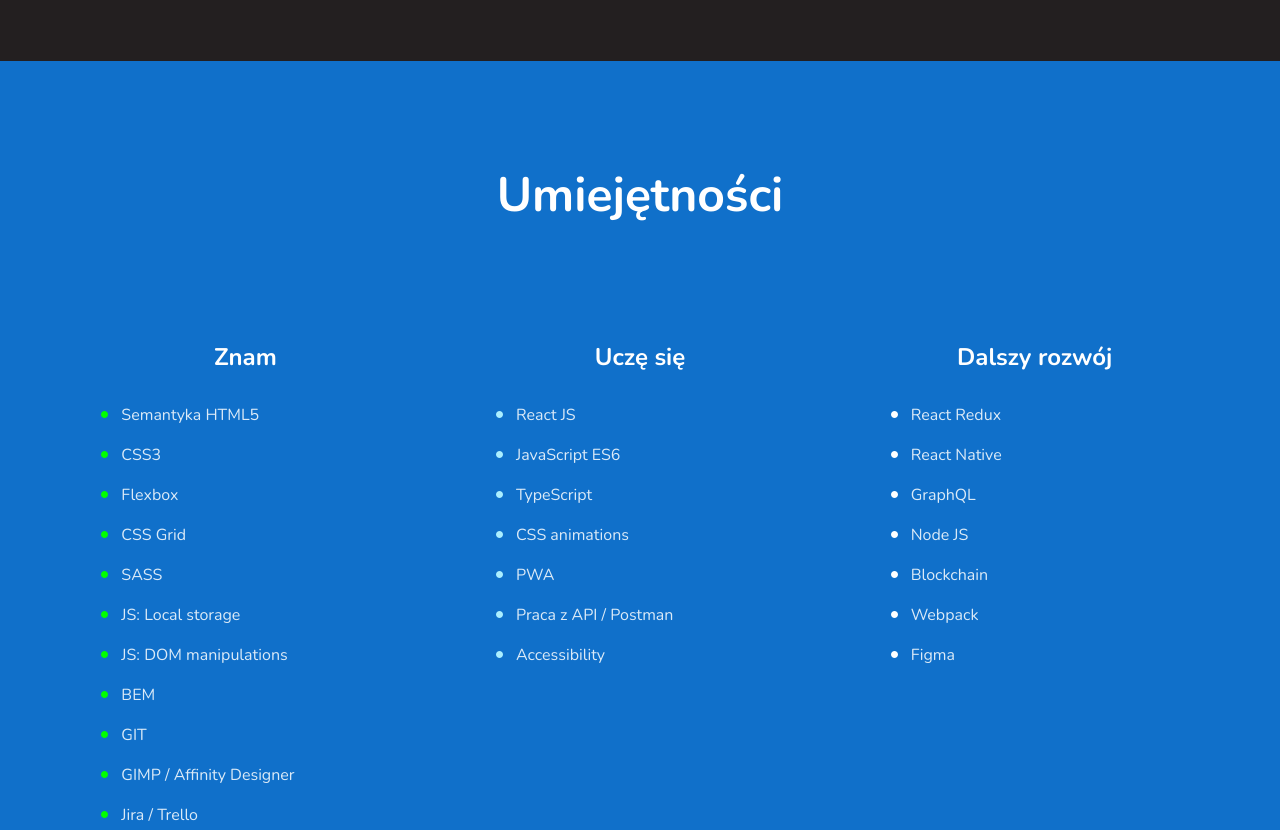
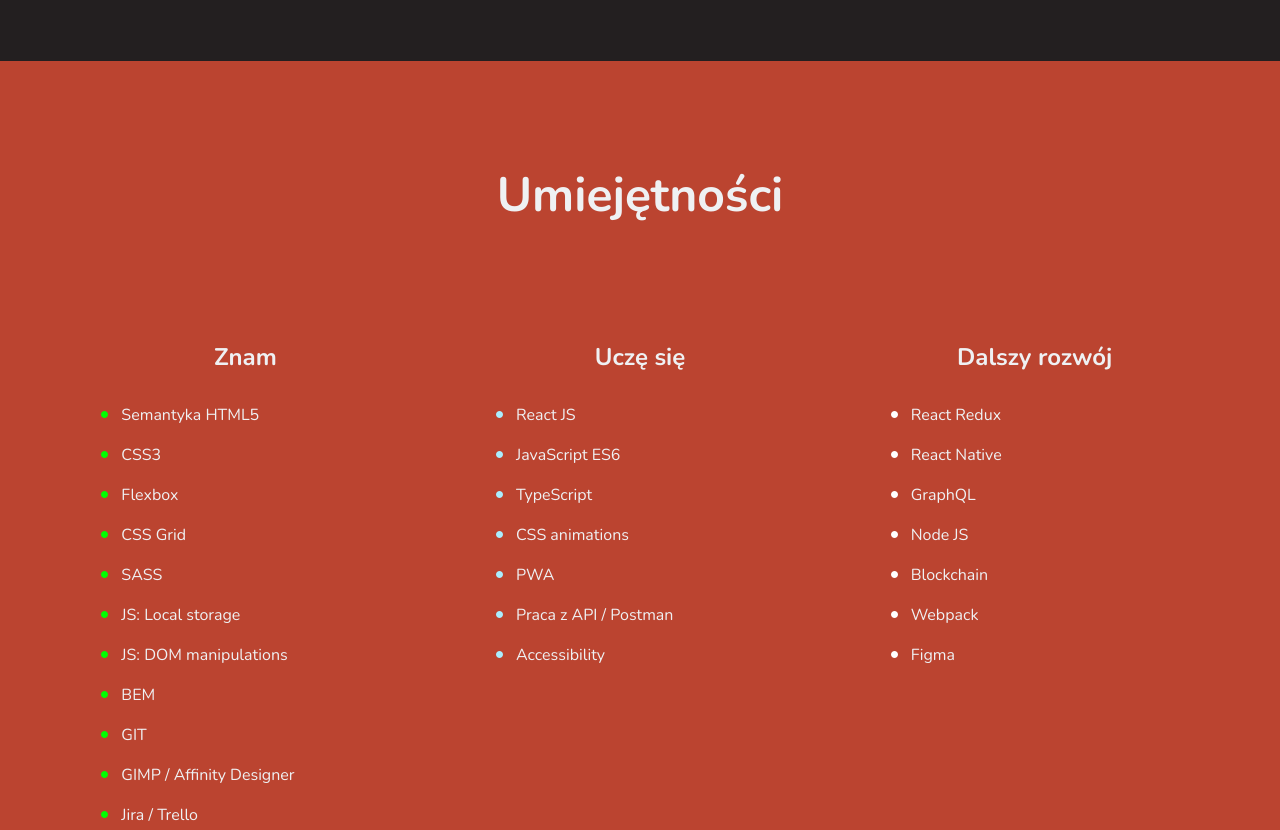
Before and after one commit to pawel-jezior/pawel-jezior.github.io, a website built with webpack: page src/pages/index.html in a window 1280 px wide. Shown: the part 914-1744 px from the top of the page. Built offline with nearby package versions, Linux system fonts and the light colour scheme; no server answers.

Commit message:
skills section: change bacgkround and text color

```diff
--- a/src/scss/modules/skills.scss
+++ b/src/scss/modules/skills.scss
@@ -1,6 +1,6 @@
 .skills {
-  background: $blue;
-  color: #fff;
+  background: $internationalOrangeGoldenGateBridge;
+  color: $cultured;
   padding: 64px 16px 64px;
   &__columns {
     @media (min-width: $desktop){
@@ -29,7 +29,7 @@
   font-style: normal;
   font-size: 16px;
   line-height: 24px;
-  color: $lighterBlue;
+  color: $cultured;
   width: 288px;
   margin: 0 auto;
   list-style-type: none;
```
